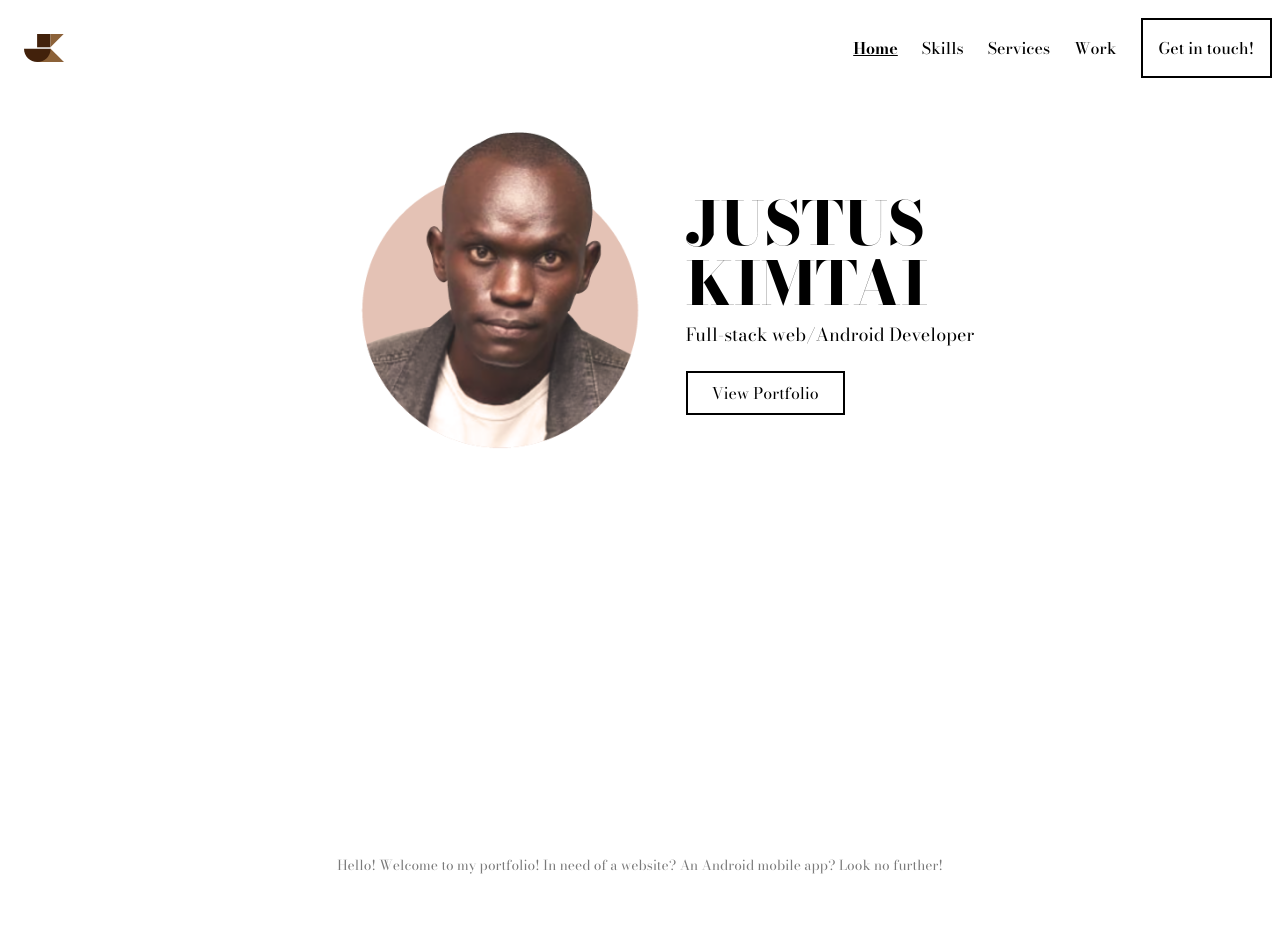
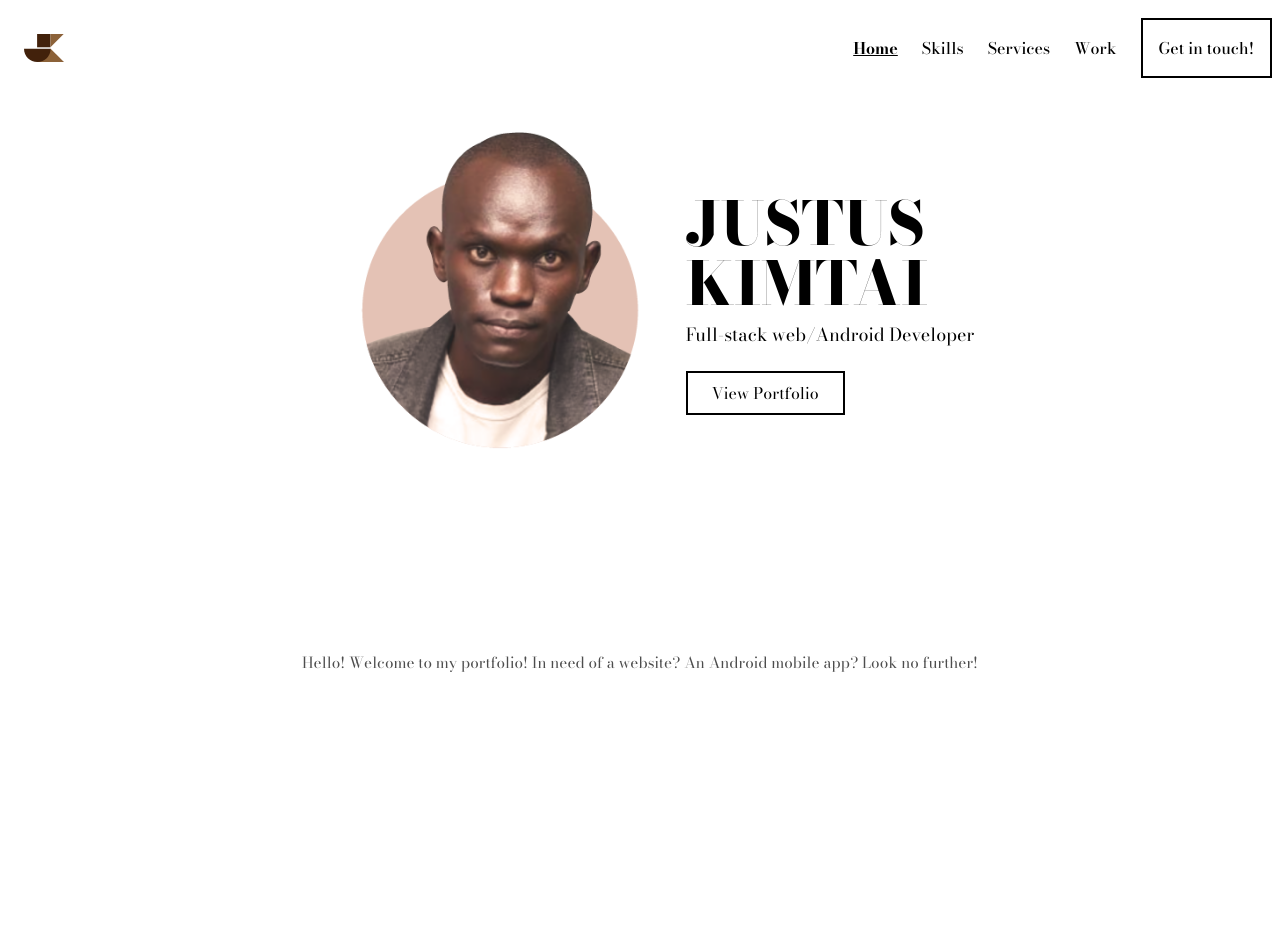
Before and after one commit to nedarctic/portfolio, a Next.js app: page / in a window 1280 px wide. Shown: the top 952 px of the page. Built offline with nearby package versions, Linux system fonts and the light colour scheme.

Commit message:
Made corrections to the call to action component

```diff
--- a/app/page.tsx
+++ b/app/page.tsx
@@ -14,7 +14,7 @@ export default function Home() {
         <Image src="/coverimage.png" alt="Justus Kimtai cover image" width={380} height={346} className="p-4"/>
         <CoverText />
       </div>
-      <div className={`flex flex-col h-screen justify-center items-center ${styles.scrollanimate}`}>
+      <div className={`flex flex-col py-40 justify-center items-center ${styles.scrollanimate}`}>
         <CallToAction />
       </div>
       <div className={`flex flex-col justify-center items-center mt-5 space-y-10 lg:space-x-4 sm:flex-row h-screen`}>
```
